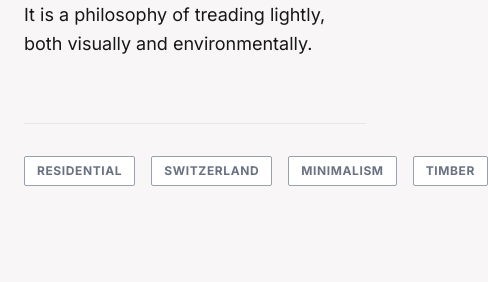
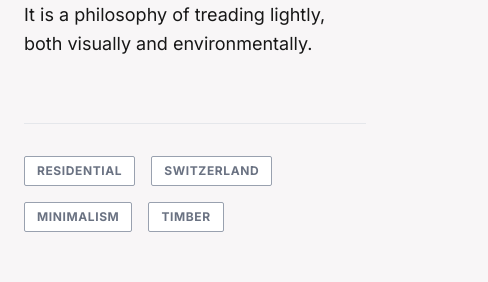
Before and after one commit to denisdani/Editorial-Magazine-Portfolio, a Next.js app: page /article/alpine-minimalism in a window 390 px wide. Shown: the part 3560-3842 px from the top of the page, 488 px wide, since content can reach past the window. Built offline with nearby package versions, Linux system fonts and the light colour scheme; a web font is replaced by a local one.

Commit message:
✨ feat: add flex-wrap to article tags container
Improve the mobile responsiveness of the article page by allowing tags to wrap onto multiple lines when the container width is insufficient, preventing horizontal overflow and layout breakage on smaller screens.

```diff
--- a/app/article/[slug]/page.tsx
+++ b/app/article/[slug]/page.tsx
@@ -140,7 +140,7 @@ export default async function ArticlePage({ params }: Props) {
         <article className="relative col-span-12 lg:col-span-8 lg:pr-24">
           <BlockRenderer content={contentBlocks} />
 
-          <div className="mt-16 mb-8 flex flex-row gap-4 border-t border-gray-200 pt-8">
+          <div className="mt-16 mb-8 flex flex-row flex-wrap gap-4 border-t border-gray-200 pt-8">
             {tags.map((tag, i) => (
               <Tag key={i} variant="solid">
                 {tag}
```
